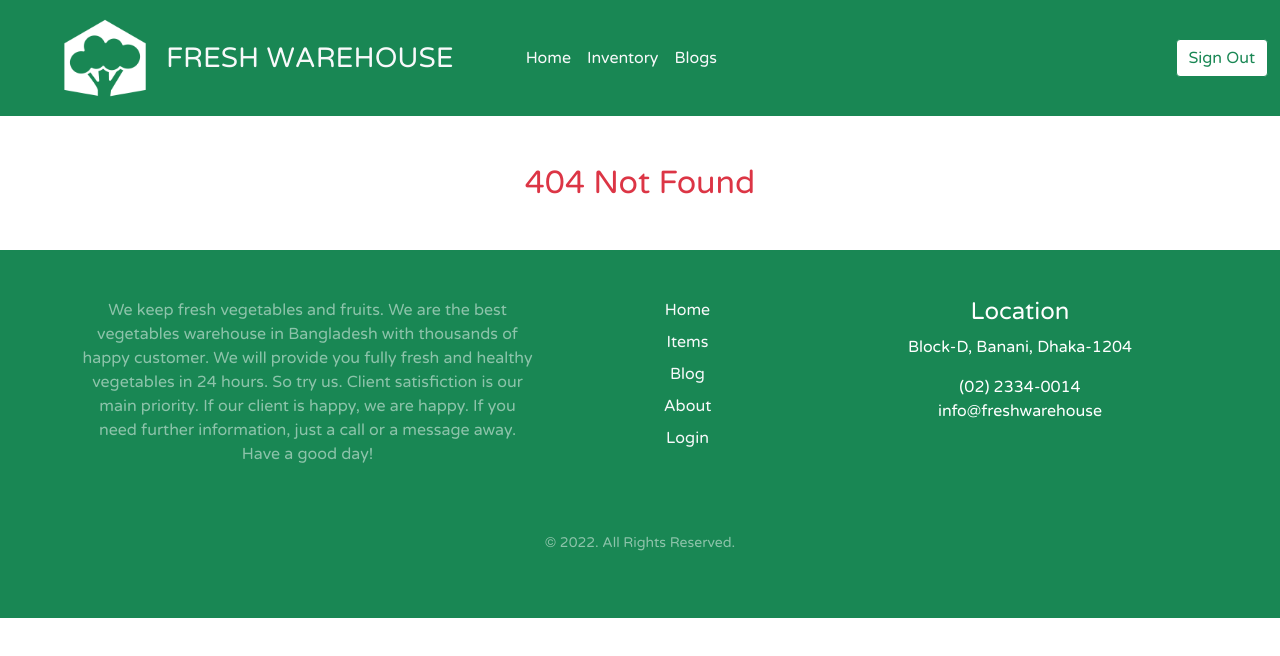
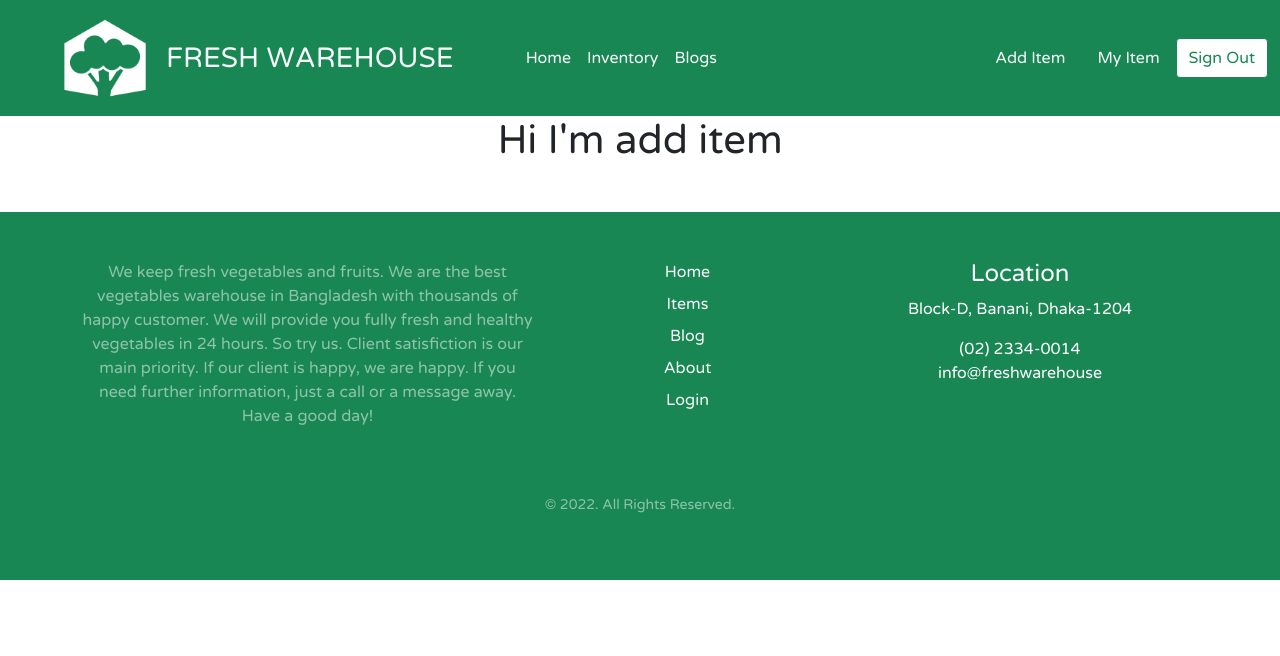
Before and after one commit to muhammadalaminwd/eleventh-assignment-client-side, a React (Create React App) app: page /additem in a window 1280 px wide. Shown: the top 656 px of the page. Built offline with nearby package versions, Linux system fonts and the light colour scheme; no server answers; sample sign-in values are in the browser's storage.

Commit message:
add item and my item added

```diff
--- a/src/App.js
+++ b/src/App.js
@@ -11,6 +11,8 @@ import RequireAuth from "./Pages/Login/RequireAuth/RequireAuth";
 import Blogs from "./Pages/Blogs/Blogs";
 import InventoryDetail from "./Pages/Login/InventoryDetail/InventoryDetail";
 import ManageInventories from "./Pages/Home/ManageInventories/ManageInventories";
+import MyItem from "./Pages/MyItem/MyItem";
+import AddItem from "./Pages/AddItem/AddItem";
 
 function App() {
   return (
@@ -26,13 +28,28 @@ function App() {
         <Route
           path="/inventory/:id"
           element={
+            <RequireAuth>
               <InventoryDetail></InventoryDetail>
+              </RequireAuth>
           }
         ></Route>
         <Route
           path="/manageinventories"
           element={<ManageInventories></ManageInventories>}
         ></Route>
+
+        <Route path="/myitem" element={
+          <RequireAuth>
+          <MyItem></MyItem>
+          </RequireAuth>
+        }>
+        </Route>
+        <Route path="/additem" element={
+          <RequireAuth>
+          <AddItem></AddItem>
+          </RequireAuth>
+        }>
+        </Route>
         <Route path="*" element={<NotFound></NotFound>}></Route>
       </Routes>
       <Footer></Footer>
--- a/src/Pages/AddItem/AddItem.js
+++ b/src/Pages/AddItem/AddItem.js
@@ -3,7 +3,7 @@ import React from 'react';
 const AddItem = () => {
     return (
         <div>
-
+            <h1>Hi I'm add item</h1>
         </div>
     );
 };
--- a/src/Pages/Home/ManageInventories/ManageInventories.js
+++ b/src/Pages/Home/ManageInventories/ManageInventories.js
@@ -4,7 +4,7 @@ import './ManageInventories.css'
 const ManageInventories = () => {
     return (
         <div>
-            <h1>Hi</h1>
+            <h1>Hi I'm manage inventories</h1>
         </div>
     );
 };
--- a/src/Pages/MyItem/MyItem.js
+++ b/src/Pages/MyItem/MyItem.js
@@ -3,7 +3,7 @@ import React from 'react';
 const MyItem = () => {
     return (
         <div>
-
+            <h1>Hi I'm my item</h1>
         </div>
     );
 };
--- a/src/Pages/Shared/Header/Header.js
+++ b/src/Pages/Shared/Header/Header.js
@@ -33,6 +33,18 @@ const Header = () => {
             <Form className="d-flex">
             {
               user ?
+              <Nav.Link as={Link} to="/additem" className='text-light'>Add Item</Nav.Link>
+              :
+              <Nav.Link as={Link} to="/additem" className='text-light'></Nav.Link>
+            }
+            {
+              user ?
+              <Nav.Link as={Link} to="/myitem" className='text-light'>My Item</Nav.Link>
+              :
+              <Nav.Link as={Link} to="/myitem" className='text-light'></Nav.Link>
+            }
+            {
+              user ?
               <Button variant="outline-success" className='bg-white text-success' onClick={handleSignOut}>Sign Out</Button>
               :
               <Nav.Link className="text-success bg-white m-2 rounded-3" as={Link} to="login">
```
